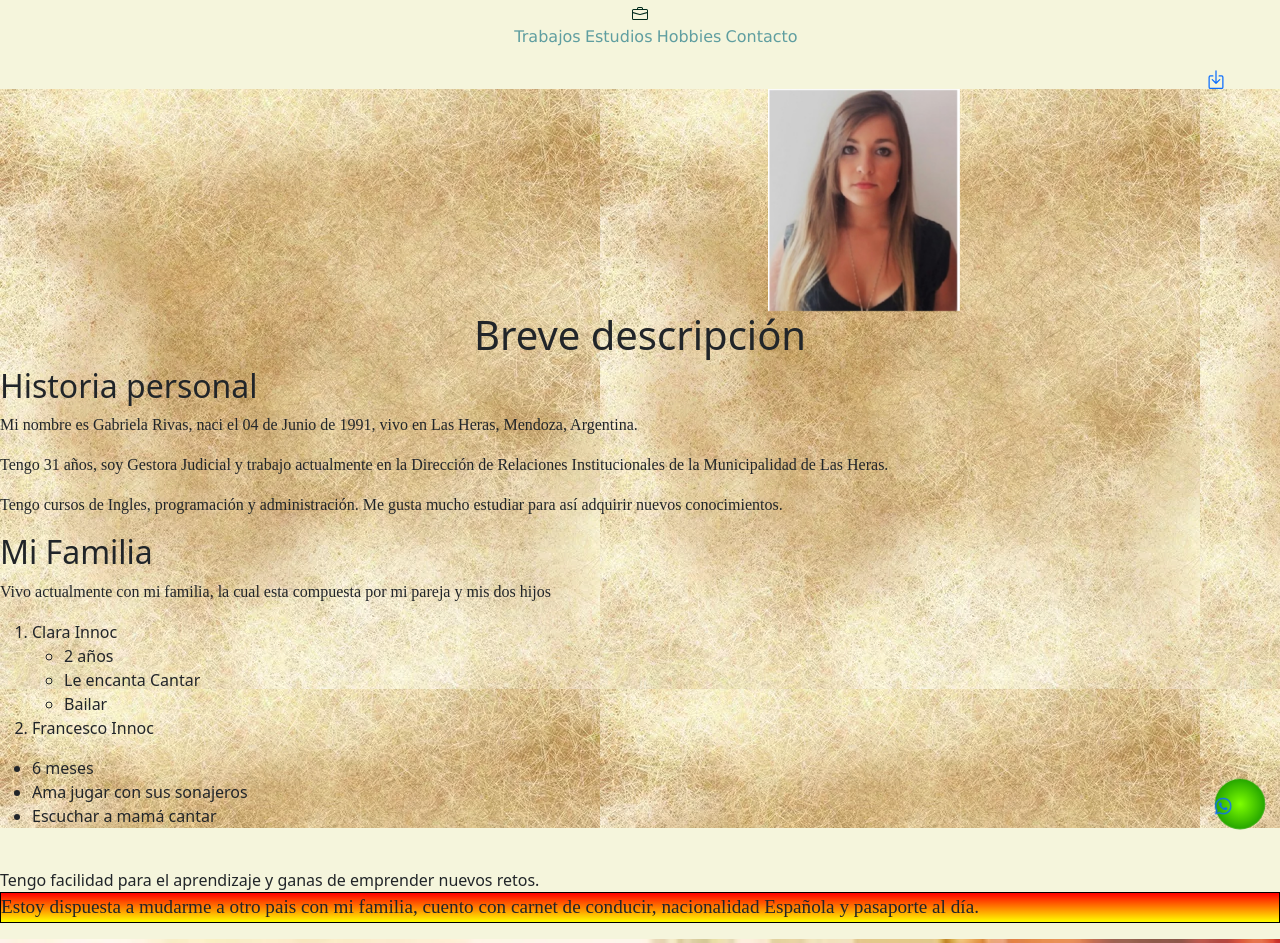
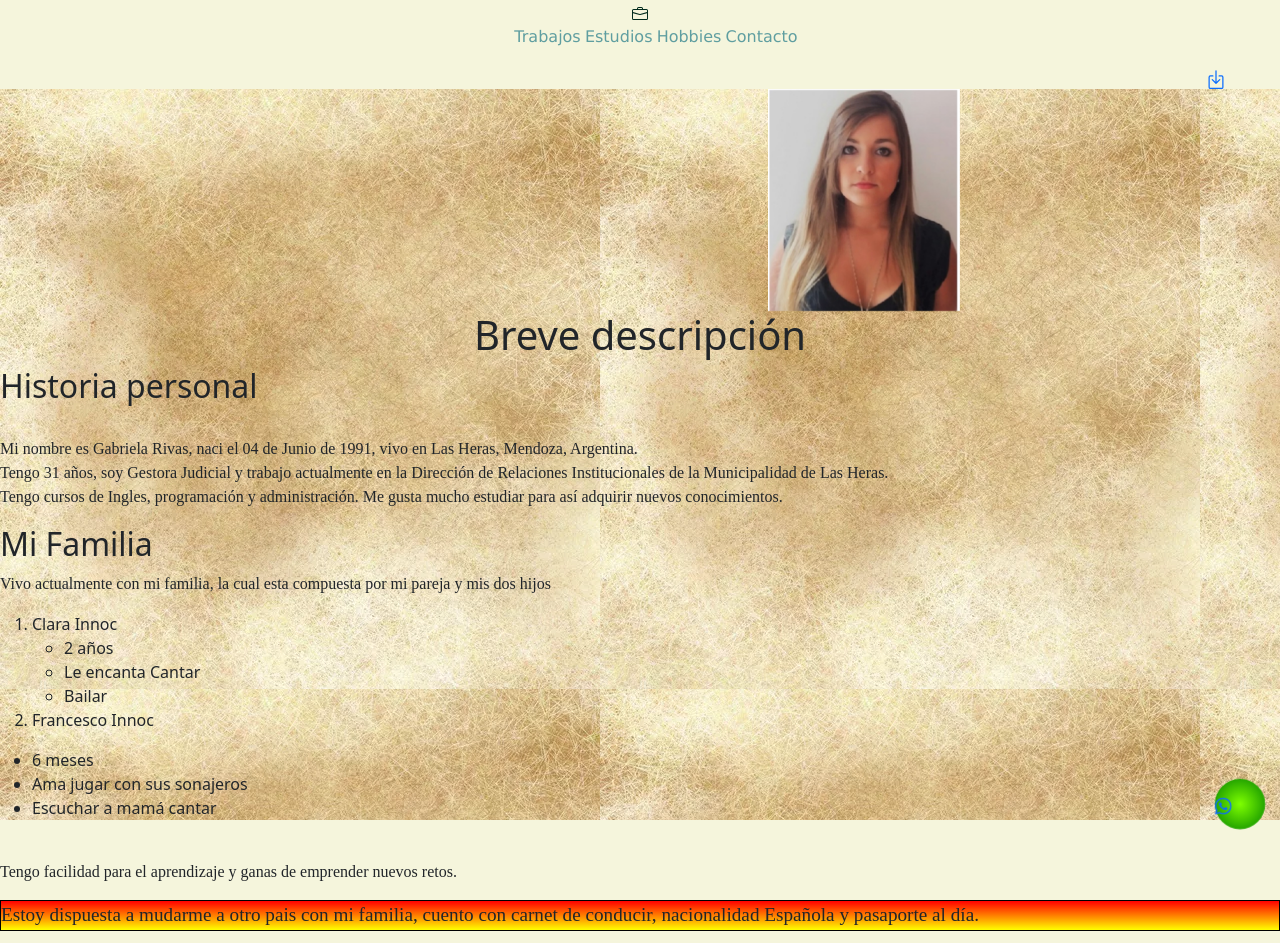
Before and after one commit to GabrielaRR91/cv-gabriela-rivas, a website: page index.html in a window 1280 px wide. Shown: the top 943 px of the page. Drawn offline with nearby package versions, Linux system fonts and the light colour scheme.

Commit message:
Arreglo de detalles

```diff
--- a/index.html
+++ b/index.html
@@ -43,9 +43,9 @@
         <img src="./asset/img/foto mia.jpg" alt="fotomia" class="img-mia" title="Gabriela Rivas">
     <h1>Breve descripción</h1>
     <h2>Historia personal</h2>
-    <p>Mi nombre es Gabriela Rivas, naci el 04 de Junio de 1991, vivo en Las Heras, Mendoza, Argentina.</p>
-    <p>Tengo 31 años, soy Gestora Judicial y trabajo actualmente en la Dirección de Relaciones Institucionales de la Municipalidad de Las Heras.</p>
-    <p>Tengo cursos de Ingles, programación y administración. Me gusta mucho estudiar para así adquirir nuevos conocimientos.</p>
+    <p><br>Mi nombre es Gabriela Rivas, naci el 04 de Junio de 1991, vivo en Las Heras, Mendoza, Argentina.
+    <br>Tengo 31 años, soy Gestora Judicial y trabajo actualmente en la Dirección de Relaciones Institucionales de la Municipalidad de Las Heras.
+    <br>Tengo cursos de Ingles, programación y administración. Me gusta mucho estudiar para así adquirir nuevos conocimientos.</p>
     <h2>Mi Familia</h2>
     <p>Vivo actualmente con mi familia, la cual esta compuesta por mi pareja y mis dos hijos</p>
         <ol>
@@ -62,7 +62,7 @@
                 <li>Escuchar a mamá cantar</li>
             </ul>
         </section>
-        <br> Tengo facilidad para el aprendizaje y ganas de emprender nuevos retos.
+        <p><br> Tengo facilidad para el aprendizaje y ganas de emprender nuevos retos.</p>
 
         <p class="impo">Estoy dispuesta a mudarme a otro pais con mi familia, cuento con carnet de conducir, nacionalidad Española y pasaporte al día.</p>
 
@@ -93,10 +93,11 @@
             </button>
         </div>
         <footer>
+            <p>
             <strong>®GABRIELA ANDREA RIVAS RUIZ</strong>
             <br> gabyrivasruiz@gmail.com
             <br>Direccion: Las Heras, Mendoza, Argentina
-            <br><strong>Redes de contacto</strong><p>Sigueme!</p>
+            <br><strong>Redes de contacto</strong><p>Sigueme!</p></p>
             <a class="colorl" href="https://www.facebook.com/" target="_blank"> <svg xmlns="http://www.w3.org/2000/svg" width="16" height="16" fill="currentColor" class="bi bi-facebook" viewBox="0 0 16 16">
                 <path d="M16 8.049c0-4.446-3.582-8.05-8-8.05C3.58 0-.002 3.603-.002 8.05c0 4.017 2.926 7.347 6.75 7.951v-5.625h-2.03V8.05H6.75V6.275c0-2.017 1.195-3.131 3.022-3.131.876 0 1.791.157 1.791.157v1.98h-1.009c-.993 0-1.303.621-1.303 1.258v1.51h2.218l-.354 2.326H9.25V16c3.824-.604 6.75-3.934 6.75-7.951z"/>
                 </svg></a>
```
Also changed, not shown: pag/contacto.html (+2 -1 lines), pag/estudios.html (+2 -1 lines), pag/hobbies.html (+2 -1 lines), pag/trabajos.html (+2 -4 lines).
